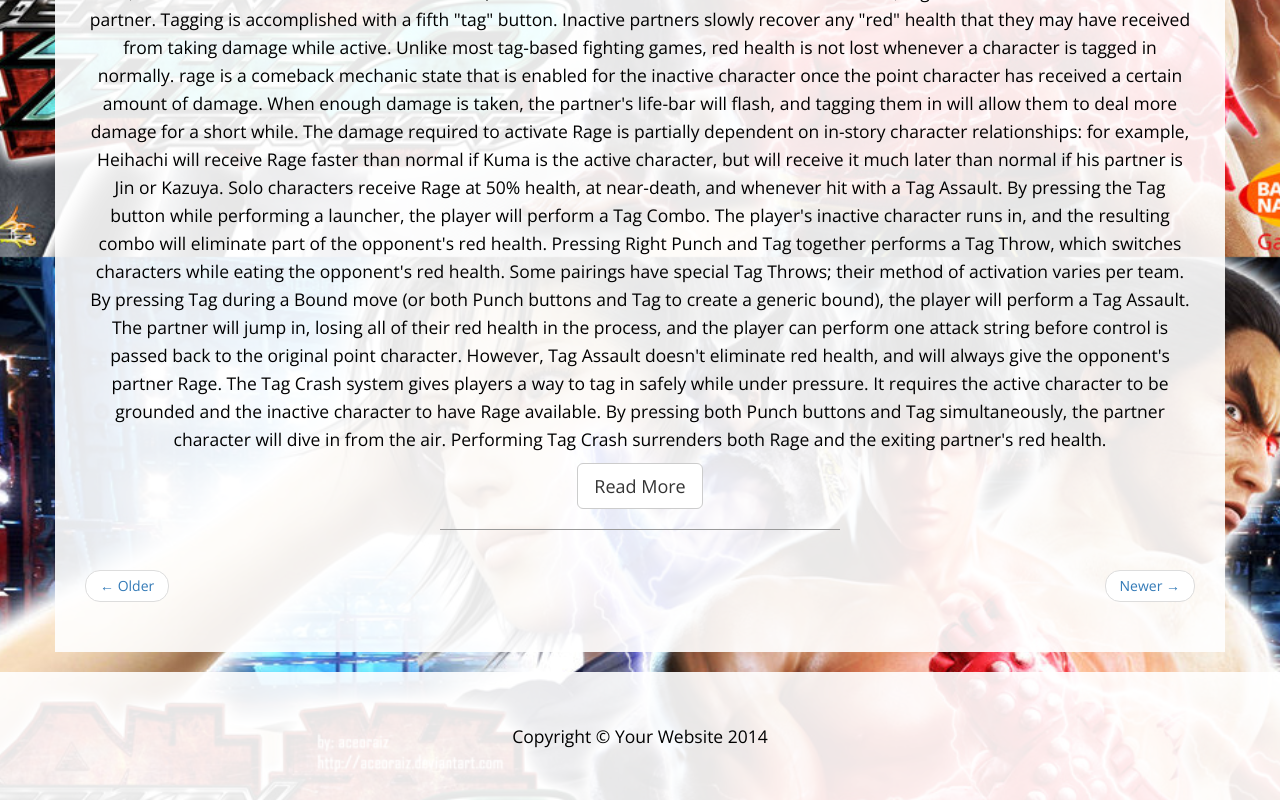
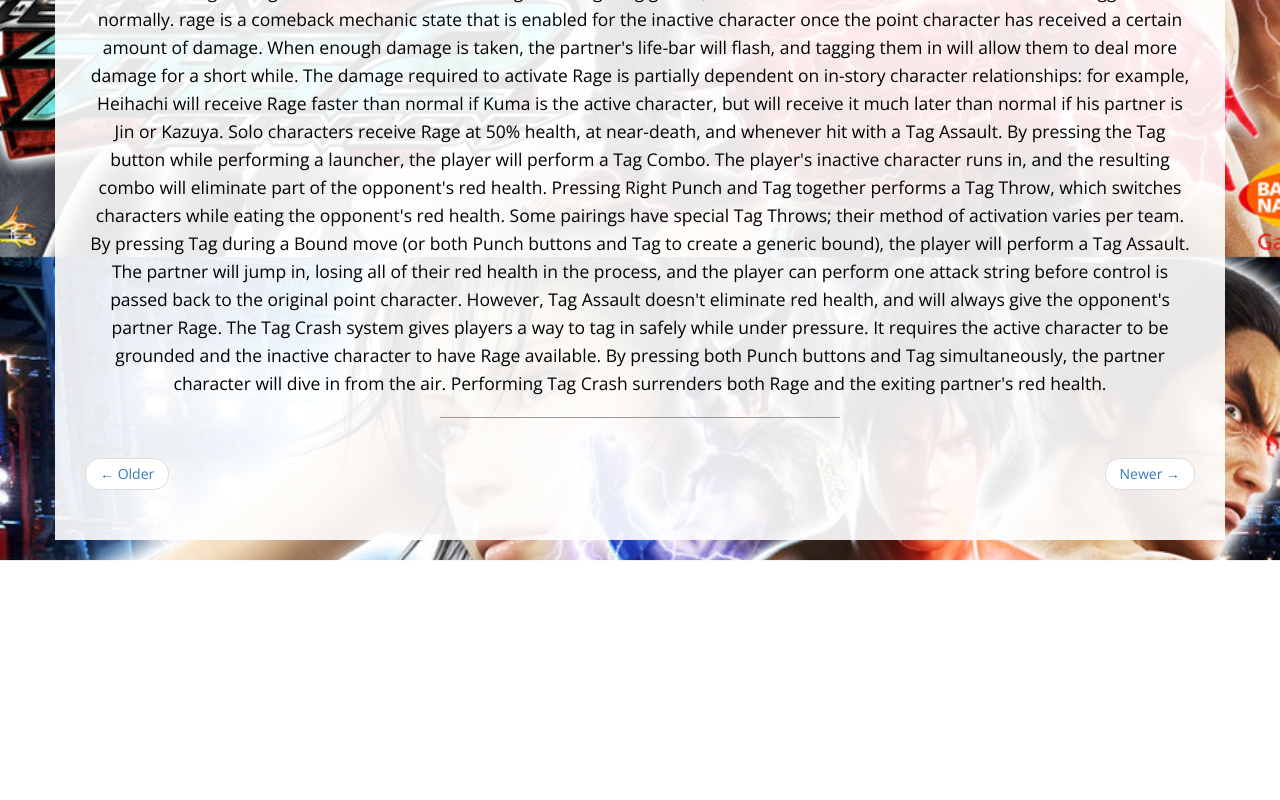
Before and after one commit to pauljohnrabang/tekken.github.io, a plain HTML site: page blog.html in a window 1280 px wide. Shown: the part 2143-2943 px from the top of the page. After the commit the page ends 2704 px from the top, so only its background shows below. Drawn offline with nearby package versions, Linux system fonts and the light colour scheme.

Commit message:
Update blog.html

```diff
--- a/blog.html
+++ b/blog.html
@@ -90,7 +90,7 @@
 
                     <p>Tekken Tag Tournament 2 is a 3D 2-on-2 tag-team fighting game developed and released by Namco Bandai for Japanese arcades in 2011. The eighth main installment of the Tekken franchise, Tekken Tag Tournament 2, is the successor to 1999's Tekken Tag Tournament, which pits most characters from the series' history (at that point in the series) in non-canonical 2-on-2 tag team battles.
 The original arcade game received a revision (titled Tekken Tag Tournament 2 Unlimited) on March 27, 2012, featuring the option to choose one character instead of two (in which the character is granted both higher vitality and the "Rage" system from Tekken 6) and a new Pair Play mode (in which four players fight simultaenously in 2-on-2 battle royales, similar to Scramble Mode in Street Fighter X Tekken). This version would later be used in the worldwide console release for Xbox 360 and PlayStation 3 on September 11, 2012. This release features new characters (both inclusive and DLC), character customization, an enhanced Practice Mode (in which players unlock new moves for a customizable training robot), and the option to use custom soundtracks. The Wii U received its own console version on November 18, 2012 with additional Nintendo-themed content, including costumes based on popular Nintendo franchises.</p>
-                    <a href="#" class="btn btn-default btn-lg">Read More</a>
+
                     <hr>
                 </div>
                 <div class="col-lg-12 text-center">
@@ -106,7 +106,7 @@
 By pressing the Tag button while performing a launcher, the player will perform a Tag Combo. The player's inactive character runs in, and the resulting combo will eliminate part of the opponent's red health. Pressing Right Punch and Tag together performs a Tag Throw, which switches characters while eating the opponent's red health. Some pairings have special Tag Throws; their method of activation varies per team.
 By pressing Tag during a Bound move (or both Punch buttons and Tag to create a generic bound), the player will perform a Tag Assault. The partner will jump in, losing all of their red health in the process, and the player can perform one attack string before control is passed back to the original point character. However, Tag Assault doesn't eliminate red health, and will always give the opponent's partner Rage.
 The Tag Crash system gives players a way to tag in safely while under pressure. It requires the active character to be grounded and the inactive character to have Rage available. By pressing both Punch buttons and Tag simultaneously, the partner character will dive in from the air. Performing Tag Crash surrenders both Rage and the exiting partner's red health.</p>
-                    <a href="#" class="btn btn-default btn-lg">Read More</a>
+
                     <hr>
                 </div>
 
@@ -128,7 +128,7 @@
         <div class="container">
             <div class="row">
                 <div class="col-lg-12 text-center">
-                    <p>Copyright &copy; Your Website 2014</p>
+
                 </div>
             </div>
         </div>
```
